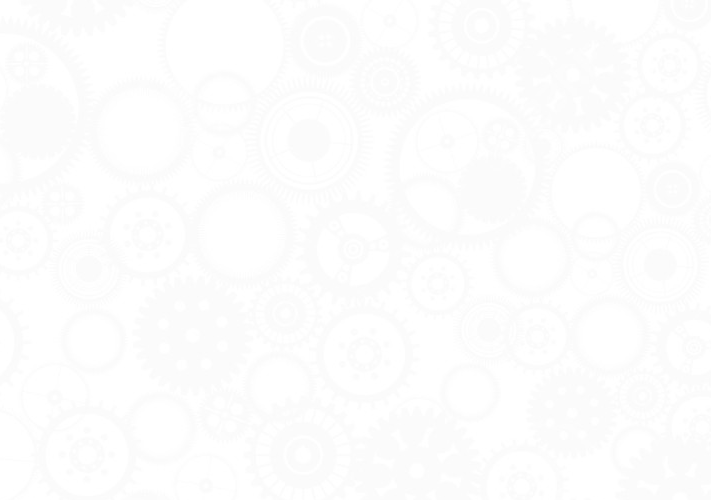
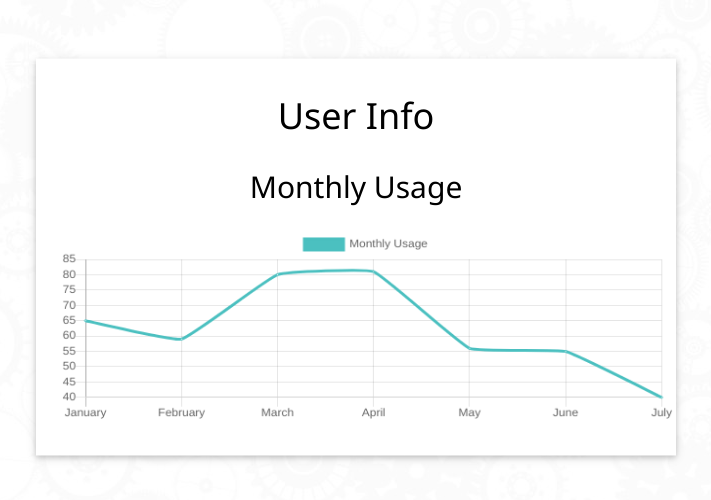
Before and after one commit to aneylon/memory-games, a React app: page /user in a window 1280 px wide. Shown: the top 500 px of the page, without its empty margins (291-1002 px from the left). Built offline with nearby package versions, Linux system fonts and the light colour scheme.

Commit message:
add charts and user page

```diff
--- a/package.json
+++ b/package.json
@@ -18,11 +18,13 @@
     "babel-preset-es2015": "^6.24.1",
     "babel-preset-react": "^6.24.1",
     "body-parser": "^1.17.2",
+    "chart.js": "^2.6.0",
     "css-loader": "^0.28.4",
     "dotenv": "^4.0.0",
     "express": "^4.15.3",
     "morgan": "^1.8.2",
     "react": "^15.5.4",
+    "react-chartjs-2": "^2.1.0",
     "react-dom": "^15.5.4",
     "react-router": "^4.1.1",
     "react-router-dom": "^4.1.1",
--- a/public/css/style.css
+++ b/public/css/style.css
@@ -14,6 +14,10 @@
   text-align: center;
 }
 
+.content-holder {
+  max-width: 50%;
+}
+
 .game-container * {
   padding: 7px;
   margin: 7px;
--- a/src/js/components/app.jsx
+++ b/src/js/components/app.jsx
@@ -5,6 +5,7 @@
   Link
 } from 'react-router-dom'
 
+import User from './user'
 import SignIn from './signIn'
 import SignUp from './signUp'
 import Home from './home'
@@ -53,6 +54,7 @@
             <Route path="/about" component={About} />
             <Route path="/signIn" component={SignIn} />
             <Route path="/signUp" component={SignUp} />
+            <Route path="/user" component={User} />
           </section>
 
         </div>
--- /dev/null
+++ b/src/js/components/user.jsx
@@ -0,0 +1,46 @@
+import React from 'react'
+import 'w3-css/w3.css'
+import { Line } from 'react-chartjs-2'
+
+const data = {
+  labels: ['January', 'February', 'March', 'April', 'May', 'June', 'July'],
+  datasets: [
+    {
+      label: 'Monthly Usage',
+      fill: false,
+      lineTension: 0.1,
+      backgroundColor: 'rgba(75,192,192,0.4)',
+      borderColor: 'rgba(75,192,192,1)',
+      borderCapStyle: 'butt',
+      borderDash: [],
+      borderDashOffset: 0.0,
+      borderJoinStyle: 'miter',
+      pointBorderColor: 'rgba(75,192,192,1)',
+      pointBackgroundColor: '#fff',
+      pointBorderWidth: 1,
+      pointHoverRadius: 5,
+      pointHoverBackgroundColor: 'rgba(75,192,192,1)',
+      pointHoverBorderColor: 'rgba(220,220,220,1)',
+      pointHoverBorderWidth: 2,
+      pointRadius: 1,
+      pointHitRadius: 10,
+      data: [65, 59, 80, 81, 56, 55, 40]
+    }
+  ]
+}
+
+const User = () => (
+  <div className='w3-display-container game-container'>
+    <div className='w3-display-middle w3-card-2 w3-white w3-padding-16 content-holder'>
+      <h1>User Info</h1>
+      <h2>Monthly Usage</h2>
+      <Line
+        data={data}
+        width={450}
+        height={150}
+        />
+    </div>
+  </div>
+)
+
+export default User
```
Also changed, not shown: todo.txt, 2 other files (tests, documents, lock files or other folders).
